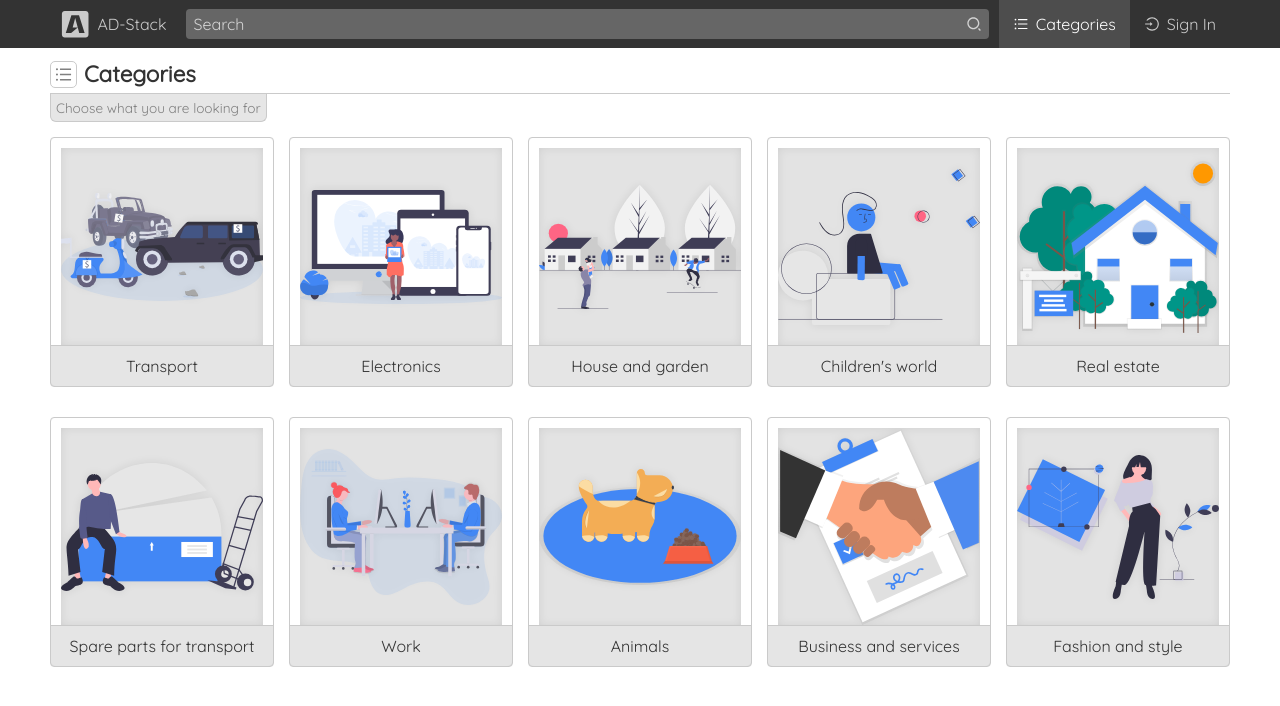
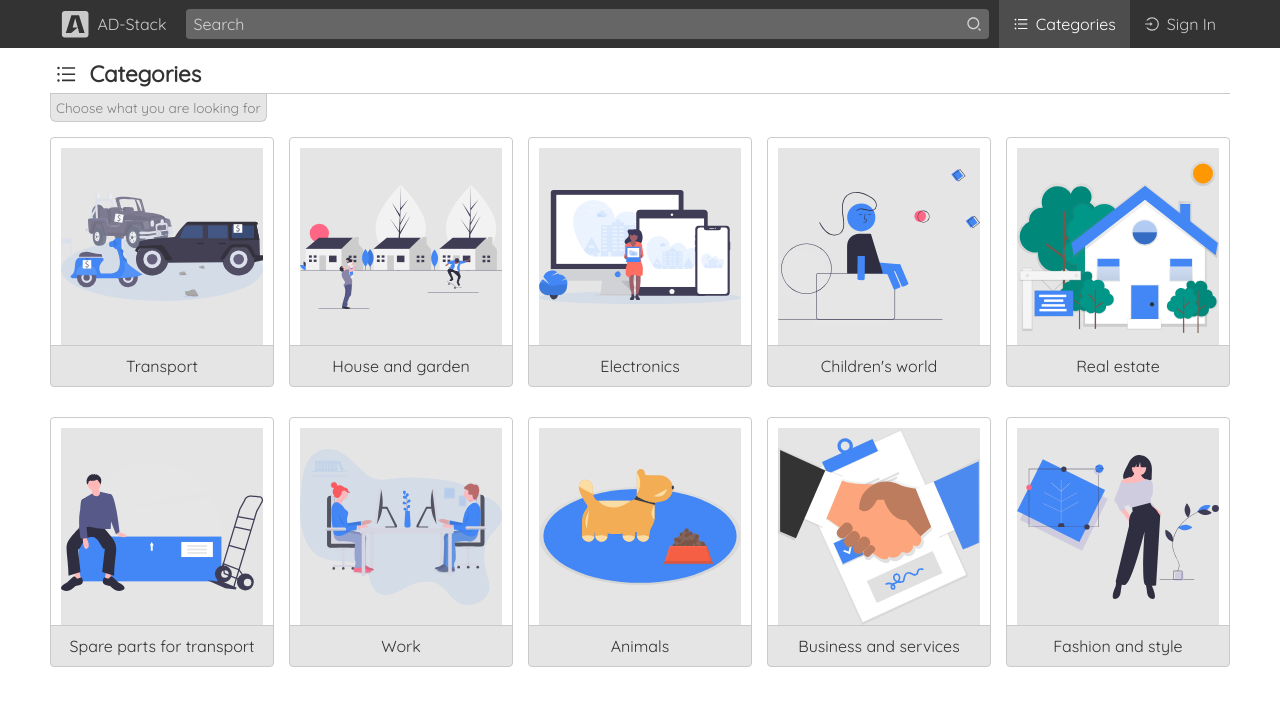
Before and after one commit to Hai-Vasyl/ad-stack, a React (Create React App) app in the folder client/: page /categories in a window 1280 px wide. Shown: the top 706 px of the page. Built offline with nearby package versions, Linux system fonts and the light colour scheme; the HTML template or start-up script is replaced by a standard one.

Commit message:
Optimized components, created search route and modified some styles

```diff
--- a/client/src/App.scss
+++ b/client/src/App.scss
@@ -248,11 +248,14 @@ $transitions: (
   }
   &__btn {
     position: absolute !important;
-    top: 0;
-    right: 0;
-    // padding:
-    border: 1px solid black;
-    border-radius: 50% !important;
+    top: 4px;
+    right: 4px;
+    padding: 5px !important;
+    font-size: 0.5em;
+    // border: 1px solid getColor(secondary);
+    // border-radius: 50% !important;
+    // background-color: white;
+    box-shadow: none !important;
   }
   @keyframes spin {
     from {
@@ -668,13 +671,7 @@ $transitions: (
     font-weight: bold;
   }
   &__icon {
-    font-size: 0.9em;
-    width: 27px;
-    height: 27px;
-    border: 1px solid getColor(secondary);
-    border-radius: 5px;
-    padding: 3px;
-    color: grey;
+    margin: 0px 5px;
   }
   &__name {
     margin-left: 7px;
@@ -789,7 +786,7 @@ $transitions: (
     object-fit: contain;
     border: 10px solid white;
     border-bottom: 40px solid white;
-    filter: drop-shadow(0px 0px 5px rgba(0, 0, 0, 0.1));
+    // filter: drop-shadow(0px 0px 5px rgba(0, 0, 0, 0.1));
     background-color: getColor(main);
     border-radius: 5px;
   }
@@ -941,14 +938,19 @@ $transitions: (
       transform: translate(1px, -50%) scale(0.9);
     }
   }
+  &__imgtabs {
+    display: flex;
+    border-top: 1px solid getColor(secondary);
+    background-color: getColor(main);
+    height: 161px;
+  }
   &__container-imgtabs {
+    margin: auto;
+    width: 550px;
+    max-width: 100%;
     display: flex;
-    min-height: 161px;
-    padding: 30px 5vw;
-    border-top: 1px solid getColor(secondary);
     align-items: center;
     justify-content: center;
-    background-color: getColor(main);
   }
   &__container-info {
     width: 45%;
@@ -966,11 +968,11 @@ $transitions: (
   }
   &__tab-btn {
     height: 100px;
-    width: 20%;
-    margin-left: 10px;
+    width: 18%;
     border: 1px solid getColor(secondary);
     transition: getTransition(smooth);
     border-radius: 4px;
+    margin-left: 10px;
     overflow: hidden;
     padding: 5px;
     background-color: white;
@@ -1035,7 +1037,9 @@ $transitions: (
     // box-shadow: 0px 0px 3px rgba(0, 0, 0, 0.2), 0px 1px 4px rgba(0, 0, 0, 0.2),
     //   0px 6px 6px rgba(0, 0, 0, 0.1);
     height: 25vh;
+    // overflow-x: hidden;
     overflow-y: auto;
+    white-space: pre-wrap;
     margin-bottom: 15px;
     border-radius: 4px;
     background-color: getColor(accent);
@@ -1043,6 +1047,22 @@ $transitions: (
     // background-color: getColor(accent);
     // box-shadow: inset 0px 0px 2px rgba(0, 0, 0, 0.3),
     //   inset 0px 0px 7px rgba(0, 0, 0, 0.15);
+    &::-webkit-scrollbar {
+      width: 0.7em;
+      overflow: hidden;
+    }
+    &::-webkit-scrollbar-track {
+      box-shadow: inset 0 0 6px rgba(0, 0, 0, 0.3);
+
+      border-bottom-right-radius: 5px;
+      border-top-right-radius: 5px;
+    }
+    &::-webkit-scrollbar-thumb {
+      background-color: darkgrey;
+      outline: 1px solid slategrey;
+
+      border-radius: 5px;
+    }
   }
   &__extra-info {
   }
--- /dev/null
+++ b/client/src/hooks/useTags.js
@@ -0,0 +1,89 @@
+import React from "react"
+import { AiOutlineCar, AiOutlineLaptop, AiOutlineEye } from "react-icons/ai"
+import {
+  GiGreenhouse,
+  GiShakingHands,
+  GiTrojanHorse,
+  GiHouseKeys,
+} from "react-icons/gi"
+import { GrWorkshop } from "react-icons/gr"
+import { RiToolsLine } from "react-icons/ri"
+import { FaDog } from "react-icons/fa"
+
+import business_services from "../imgs/undraw_agreement_aajr.svg"
+import transport from "../imgs/undraw_Vehicle_sale_a645.svg"
+import electronics from "../imgs/undraw_posting_photo_v65l.svg"
+import house_garden from "../imgs/undraw_suburbs_8b83.svg"
+import childrens_world from "../imgs/undraw_Design_thinking_re_644h.svg"
+import real_estate from "../imgs/undraw_for_sale_viax.svg"
+import spare_parts_for_transport from "../imgs/undraw_heavy_box_agqi.svg"
+import work from "../imgs/undraw_co-working_825n.svg"
+import animals from "../imgs/undraw_Cautious_dog_q83f.svg"
+import fashion_style from "../imgs/undraw_eco_conscious_1y58.svg"
+
+function useTags() {
+  return [
+    {
+      param: "transport",
+      name: "Transport",
+      icon: <AiOutlineCar className='btn__icon' />,
+      img: transport,
+    },
+    {
+      param: "house_garden",
+      name: "House and garden",
+      icon: <GiGreenhouse className='btn__icon' />,
+      img: house_garden,
+    },
+    {
+      param: "electronics",
+      name: "Electronics",
+      icon: <AiOutlineLaptop className='btn__icon' />,
+      img: electronics,
+    },
+    {
+      param: "childrens_world",
+      name: "Children's world",
+      icon: <GiTrojanHorse className='btn__icon' />,
+      img: childrens_world,
+    },
+    {
+      param: "real_estate",
+      name: "Real estate",
+      icon: <GiHouseKeys className='btn__icon' />,
+      img: real_estate,
+    },
+    {
+      param: "spare_parts_for_transport",
+      name: "Spare parts for transport",
+      icon: <RiToolsLine className='btn__icon' />,
+      img: spare_parts_for_transport,
+    },
+    {
+      param: "work",
+      name: "Work",
+      icon: <GrWorkshop className='btn__icon' />,
+      img: work,
+    },
+    {
+      param: "animals",
+      name: "Animals",
+      icon: <FaDog className='btn__icon' />,
+      img: animals,
+    },
+    {
+      param: "business_services",
+      name: "Business and services",
+      icon: <GiShakingHands className='btn__icon' />,
+      img: business_services,
+    },
+    {
+      param: "fashion_style",
+      name: "Fashion and style",
+      icon: <AiOutlineEye className='btn__icon' />,
+      img: fashion_style,
+    },
+  ]
+}
+
+export default useTags
--- a/client/src/pages/AnnouncementPage.js
+++ b/client/src/pages/AnnouncementPage.js
@@ -1,5 +1,6 @@
 import React, { useState, useEffect } from "react"
 import useHTTP from "../hooks/useHTTP"
+import useTags from "../hooks/useTags"
 import { Link } from "react-router-dom"
 import { AiOutlinePicLeft } from "react-icons/ai"
 import {
@@ -10,11 +11,12 @@ import {
 } from "react-icons/bs"
 import { RiUserSettingsLine, RiUserLine } from "react-icons/ri"
 import { useSelector } from "react-redux"
-import { BsGear } from "react-icons/bs"
+import { BsGear, BsArrowRight } from "react-icons/bs"
 
 function AnnouncementPage(props) {
   const [data, setData] = useState({ images: [] })
   const { fetchData } = useHTTP()
+  const tags = useTags()
   const [load, setLoad] = useState(true)
   const { token } = useSelector((state) => state.auth)
   const { announcementId } = props.match.params
@@ -101,6 +103,17 @@ function AnnouncementPage(props) {
     })
   }
 
+  const getTagProps = () => {
+    let props
+    tags.forEach((tag) => {
+      if (tag.param === data.tag) {
+        props = tag
+      }
+    })
+
+    return props
+  }
+
   if (load) {
     return <div className='wrapper'>LOADING....</div>
   }
@@ -144,11 +157,13 @@ function AnnouncementPage(props) {
               </div>
             )}
           </div>
-          <div className='details-ad__container-imgtabs'>{imgTabs}</div>
+          <div className='details-ad__imgtabs'>
+            <div className='details-ad__container-imgtabs'>{imgTabs}</div>
+          </div>
         </div>
 
         <div className='details-ad__container-info'>
-          {token.token && (
+          {token.token && token.user.typeUser === data.owner.typeUser && (
             <Link
               className='details-ad__btn-edit link'
               to={`/edit/${data._id}`}
@@ -170,11 +185,9 @@ function AnnouncementPage(props) {
             <div className='details-ad__container-row-info'>
               <div className='details-ad__column-info'>
                 <span className='details-ad__column-title'>Category:</span>
-                <Link
-                  to={`/categories/${data.tag}`}
-                  className='details-ad__column-content btn link'
-                >
-                  <span className='btn__name'>{data.tag}</span>
+                <Link to={`/categories/${data.tag}`} className='btn link'>
+                  {getTagProps().icon}
+                  <span className='btn__name'>{getTagProps().name}</span>
                 </Link>
               </div>
               <div className='details-ad__column-info'>
@@ -217,7 +230,8 @@ function AnnouncementPage(props) {
                 to={`/user/${data.owner._id}`}
                 className='details-ad__btn-user btn link'
               >
-                Other announce
+                <span className='btn__name'>Other announce</span>
+                <BsArrowRight className='btn__icon' />
               </Link>
             </div>
           </div>
--- a/client/src/pages/AnnouncementsPage.js
+++ b/client/src/pages/AnnouncementsPage.js
@@ -1,22 +1,14 @@
 import React, { useEffect, useState } from "react"
 import useHTTP from "../hooks/useHTTP"
+import useTags from "../hooks/useTags"
 import { Link } from "react-router-dom"
-import { AiOutlineCar, AiOutlineLaptop, AiOutlineEye } from "react-icons/ai"
-import {
-  GiGreenhouse,
-  GiShakingHands,
-  GiTrojanHorse,
-  GiHouseKeys,
-} from "react-icons/gi"
-import { GrWorkshop } from "react-icons/gr"
-import { RiToolsLine } from "react-icons/ri"
-import { FaDog } from "react-icons/fa"
 import { BsCardImage } from "react-icons/bs"
 
 function AnnouncementsPage(props) {
   const [data, setData] = useState([])
   const [load, setLoad] = useState(true)
   const { fetchData } = useHTTP()
+  const tags = useTags()
   const { categoryName } = props.match.params
 
   useEffect(() => {
@@ -63,69 +55,15 @@ function AnnouncementsPage(props) {
     )
   })
 
-  const categories = [
-    {
-      param: "transport",
-      name: "Transport",
-      icon: <AiOutlineCar className='title__icon' />,
-    },
-    {
-      param: "house_garden",
-      name: "House and garden",
-      icon: <GiGreenhouse className='title__icon' />,
-    },
-    {
-      param: "electronics",
-      name: "Electronics",
-      icon: <AiOutlineLaptop className='title__icon' />,
-    },
-    {
-      param: "childrens_world",
-      name: "Children's world",
-      icon: <GiTrojanHorse className='title__icon' />,
-    },
-    {
-      param: "real_estate",
-      name: "Real estate",
-      icon: <GiHouseKeys className='title__icon' />,
-    },
-    {
-      param: "spare_parts_for_transport",
-      name: "Spare parts for transport",
-      icon: <RiToolsLine className='title__icon' />,
-    },
-    {
-      param: "work",
-      name: "Work",
-      icon: <GrWorkshop className='title__icon' />,
-    },
-    {
-      param: "animals",
-      name: "Animals",
-      icon: <FaDog className='title__icon' />,
-    },
-    {
-      param: "business_services",
-      name: "Business and services",
-      icon: <GiShakingHands className='title__icon' />,
-    },
-    {
-      param: "fashion_style",
-      name: "Fashion and style",
-      icon: <AiOutlineEye className='title__icon' />,
-    },
-  ]
-
-  const getTitle = () => {
-    let properties = {}
-    categories.forEach((item) => {
-      if (item.param === categoryName) {
-        properties.title = item.name
-        properties.icon = item.icon
+  const getTitleProps = () => {
+    let props
+    tags.forEach((tag) => {
+      if (tag.param === categoryName) {
+        props = tag
       }
     })
 
-    return properties
+    return props
   }
 
   if (load) {
@@ -136,8 +74,8 @@ function AnnouncementsPage(props) {
     <div className='wrapper'>
       <div className='title'>
         <div className='title__container-name'>
-          {getTitle().icon}
-          <span className='title__name'>{getTitle().title}</span>
+          {getTitleProps().icon}
+          <span className='title__name'>{getTitleProps().name}</span>
         </div>
         <span className='title__description'>Choose what interests you</span>
       </div>
--- a/client/src/pages/CategoriesPage.js
+++ b/client/src/pages/CategoriesPage.js
@@ -1,18 +1,22 @@
 import React from "react"
 import { Link } from "react-router-dom"
-import business_services from "../imgs/undraw_agreement_aajr.svg"
-import transport from "../imgs/undraw_Vehicle_sale_a645.svg"
-import electronics from "../imgs/undraw_posting_photo_v65l.svg"
-import house_garden from "../imgs/undraw_suburbs_8b83.svg"
-import childrens_world from "../imgs/undraw_Design_thinking_re_644h.svg"
-import real_estate from "../imgs/undraw_for_sale_viax.svg"
-import spare_parts_for_transport from "../imgs/undraw_heavy_box_agqi.svg"
-import work from "../imgs/undraw_co-working_825n.svg"
-import animals from "../imgs/undraw_Cautious_dog_q83f.svg"
-import fashion_style from "../imgs/undraw_eco_conscious_1y58.svg"
 import { AiOutlineUnorderedList } from "react-icons/ai"
+import useTags from "../hooks/useTags"
 
 function CategoriesPage() {
+  const tags = useTags()
+  const tagsJSX = tags.map((tag) => {
+    return (
+      <Link
+        to={`/categories/${tag.param}`}
+        key={tag.param}
+        className='categories__link'
+      >
+        <span className='categories__name'>{tag.name}</span>
+        <img src={tag.img} className='categories__image' alt='categoryImg' />
+      </Link>
+    )
+  })
   return (
     <div className='wrapper'>
       <div className='title'>
@@ -24,83 +28,7 @@ function CategoriesPage() {
           Choose what you are looking for
         </span>
       </div>
-      <div className='categories'>
-        <Link to='/categories/transport' className='categories__link'>
-          <span className='categories__name'>Transport</span>
-          <img
-            src={transport}
-            className='categories__image'
-            alt='transportImage'
-          />
-        </Link>
-        <Link to='/categories/electronics' className='categories__link'>
-          <span className='categories__name'>Electronics</span>
-          <img
-            src={electronics}
-            className='categories__image'
-            alt='electronicsImage'
-          />
-        </Link>
-        <Link to='/categories/house_garden' className='categories__link'>
-          <span className='categories__name'>House and garden</span>
-          <img
-            src={house_garden}
-            className='categories__image'
-            alt='house_gardenImage'
-          />
-        </Link>
-        <Link to='/categories/childrens_world' className='categories__link'>
-          <span className='categories__name'>Children's world</span>
-          <img
-            src={childrens_world}
-            className='categories__image'
-            alt='childrens_worldImage'
-          />
-        </Link>
-        <Link to='/categories/real_estate' className='categories__link'>
-          <span className='categories__name'>Real estate</span>
-          <img
-            src={real_estate}
-            className='categories__image'
-            alt='real_estateImage'
-          />
-        </Link>
-        <Link
-          to='/categories/spare_parts_for_transport'
-          className='categories__link'
-        >
-          <span className='categories__name'>Spare parts for transport</span>
-          <img
-            src={spare_parts_for_transport}
-            className='categories__image'
-            alt='categories__nameImage'
-          />
-        </Link>
-        <Link to='/categories/work' className='categories__link'>
-          <span className='categories__name'>Work</span>
-          <img src={work} className='categories__image' alt='workImage' />
-        </Link>
-        <Link to='/categories/animals' className='categories__link'>
-          <span className='categories__name'>Animals</span>
-          <img src={animals} className='categories__image' alt='animalsImage' />
-        </Link>
-        <Link to='/categories/business_services' className='categories__link'>
-          <span className='categories__name'>Business and services</span>
-          <img
-            src={business_services}
-            className='categories__image'
-            alt='business_servicesImage'
-          />
-        </Link>
-        <Link to='/categories/fashion_style' className='categories__link'>
-          <span className='categories__name'>Fashion and style</span>
-          <img
-            src={fashion_style}
-            className='categories__image'
-            alt='fashion_styleImage'
-          />
-        </Link>
-      </div>
+      <div className='categories'>{tagsJSX}</div>
     </div>
   )
 }
--- a/client/src/pages/ModPage.js
+++ b/client/src/pages/ModPage.js
@@ -8,9 +8,11 @@ import useHTTP from "../hooks/useHTTP"
 import { useSelector, useDispatch } from "react-redux"
 import { togglePopupWarning, resetNavbar } from "../redux/navbar/navbarActions"
 import { FaRegTimesCircle, FaRegCheckCircle } from "react-icons/fa"
+import useTags from "../hooks/useTags"
 
 function ModPage(props) {
   const { fetchData } = useHTTP()
+  const tags = useTags()
   const { announcementId } = props.match.params
   const [load, setLoad] = useState(true)
   const { popupWarning } = useSelector((state) => state.navbar)
@@ -188,36 +190,17 @@ function ModPage(props) {
             value={item.value}
             onChange={handleChange}
           >
-            <option value='transport' className='field__option'>
-              Transport
-            </option>
-            <option value='electronics' className='field__option'>
-              Electronics
-            </option>
-            <option value='house_garden' className='field__option'>
-              House and garden
-            </option>
-            <option value='childrens_world' className='field__option'>
-              Children's world
-            </option>
-            <option value='real_estate' className='field__option'>
-              Real estate
-            </option>
-            <option value='spare_parts_for_transport' className='field__option'>
-              Spare parts for transport
-            </option>
-            <option value='work' className='field__option'>
-              Work
-            </option>
-            <option value='animals' className='field__option'>
-              Animals
-            </option>
-            <option value='business_services' className='field__option'>
-              Business and services
-            </option>
-            <option value='fashion_style' className='field__option'>
-              Fashion and style
-            </option>
+            {tags.map((tag) => {
+              return (
+                <option
+                  value={tag.param}
+                  key={tag.param}
+                  className='field__option'
+                >
+                  {tag.name}
+                </option>
+              )
+            })}
           </select>
         </div>
       )
```
Also changed, not shown: 21 other files (tests, documents, lock files or other folders).
